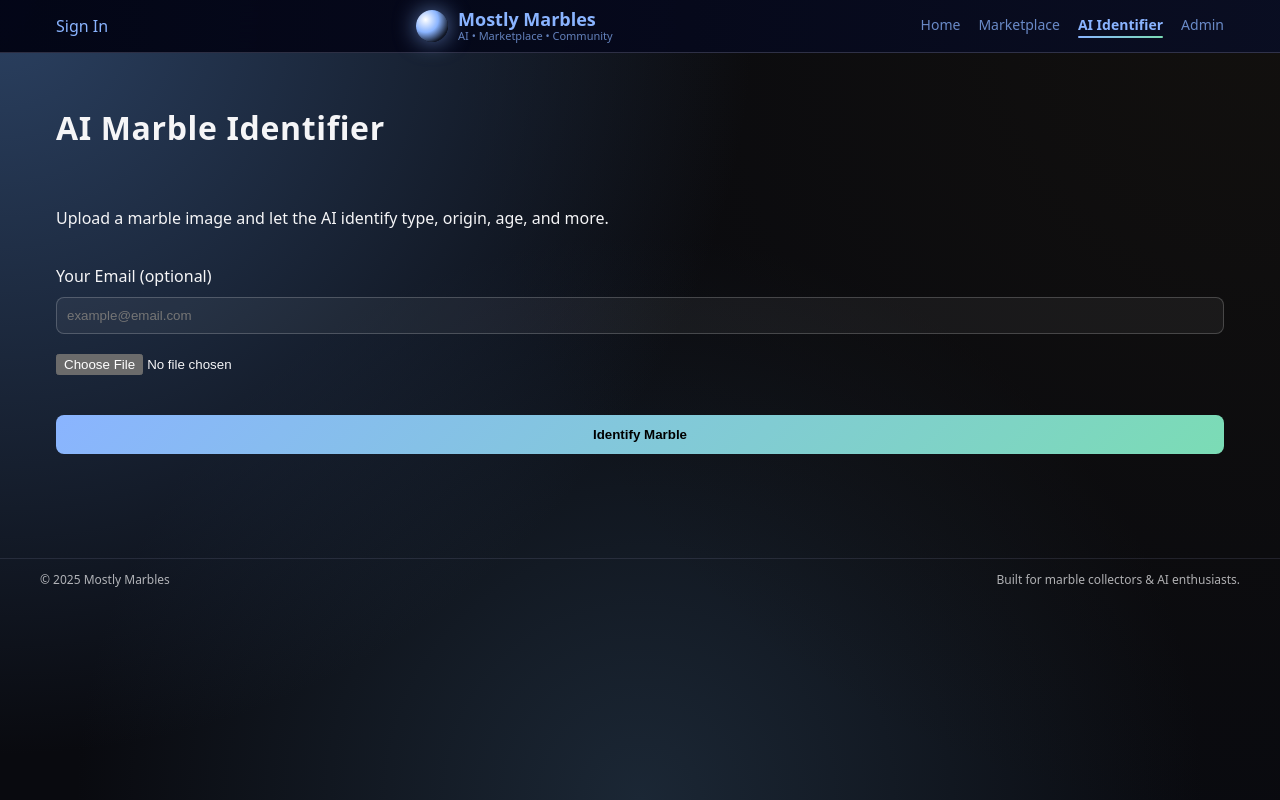
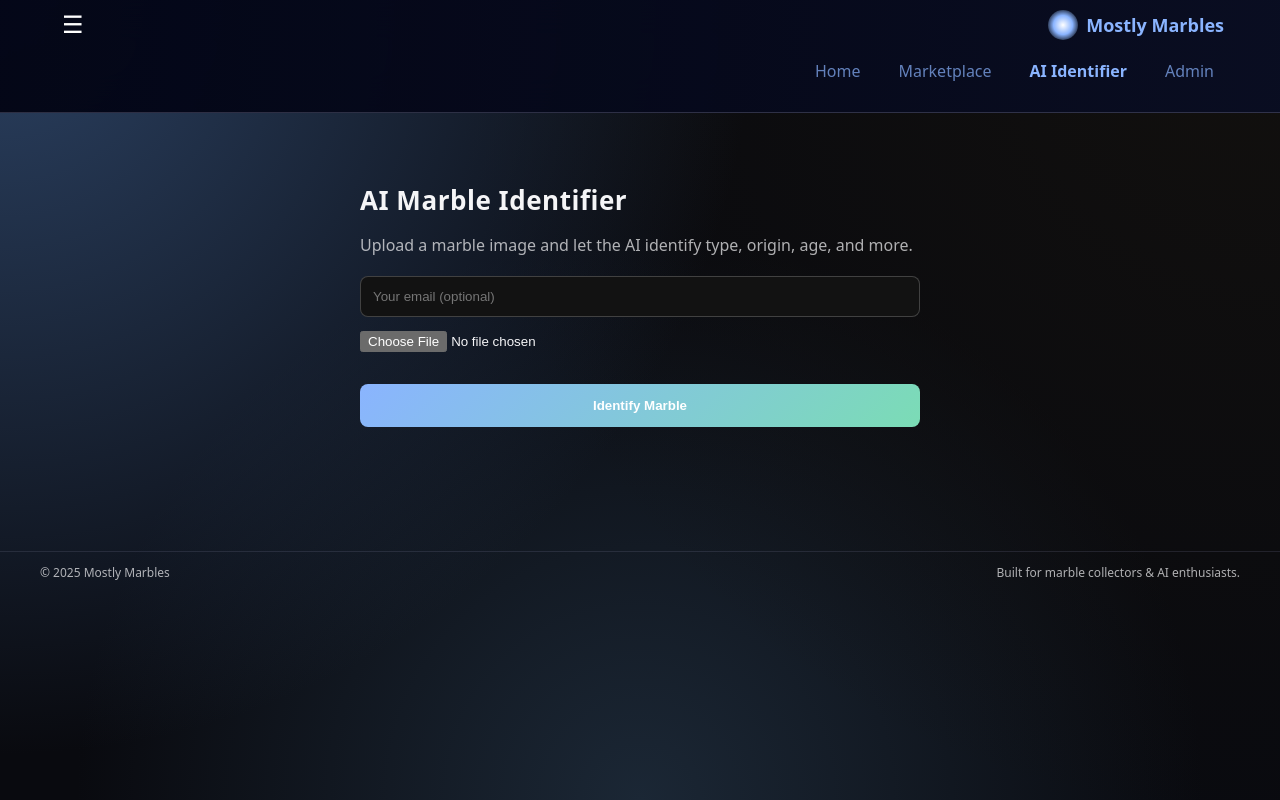
Before and after one commit to FisherAISolutions/Mostly-Marbles, a Next.js app: page /identify in a window 1280 px wide. Built offline with nearby package versions, Linux system fonts and the light colour scheme.

Commit message:
Add global mobile-responsive styling

```diff
--- /dev/null
+++ b/src/app/api/admin/scrape/route.ts
@@ -0,0 +1,45 @@
+import { NextResponse } from "next/server";
+import { supabase } from "@/lib/supabaseClient";
+import { scrapePage } from "@/lib/scrapeSource";
+
+export async function POST(req: Request) {
+  try {
+    const body = await req.json();
+    const { url } = body;
+
+    const scraped = await scrapePage(url);
+    if (!scraped) {
+      return NextResponse.json({ error: "Failed to scrape" }, { status: 500 });
+    }
+
+    const { text, images } = scraped;
+
+    // Insert text into training table
+    await supabase.from("training_samples").insert({
+      description: text,
+      notes: "Auto-imported via scraper",
+      url,
+      image_url: null
+    });
+
+    // Insert images
+    for (const img of images) {
+      await supabase.from("training_samples").insert({
+        description: "Image reference from scraper",
+        notes: "Auto-imported marble-related image",
+        url,
+        image_url: img
+      });
+    }
+
+    return NextResponse.json({
+      message: "Scrape complete",
+      imagesFound: images.length,
+      textLength: text.length
+    });
+
+  } catch (err) {
+    console.error(err);
+    return NextResponse.json({ error: "Server failure" }, { status: 500 });
+  }
+}
--- a/src/app/globals.css
+++ b/src/app/globals.css
@@ -64,3 +64,48 @@ h1, h2, h3 {
   border: 1px solid rgba(138, 180, 255, 0.6);
   background: linear-gradient(120deg, rgba(138,180,255,0.28), rgba(123,220,181,0.1));
 }
+/* ================================
+   MOBILE RESPONSIVE STYLES
+   ================================ */
+
+@media (max-width: 768px) {
+  main {
+    padding: 10px !important;
+  }
+
+  img {
+    max-width: 100%;
+    height: auto;
+  }
+
+  /* Form Inputs */
+  input, textarea, button {
+    width: 100% !important;
+    box-sizing: border-box;
+  }
+
+  /* Admin cards & identifiers */
+  .card {
+    width: 100% !important;
+    margin: 0 auto;
+  }
+}
+
+/* Extra small phones */
+@media (max-width: 480px) {
+  h1 {
+    font-size: 22px !important;
+  }
+
+  h2 {
+    font-size: 18px !important;
+  }
+
+  p, label {
+    font-size: 14px !important;
+  }
+
+  nav {
+    padding: 8px !important;
+  }
+}
--- a/src/app/identify/page.tsx
+++ b/src/app/identify/page.tsx
@@ -36,37 +36,43 @@ export default function IdentifyPage() {
   }
 
   return (
-    <div style={{ display: "grid", gap: 20 }}>
-      <h1>AI Marble Identifier</h1>
-      <p>Upload a marble image and let the AI identify type, origin, age, and more.</p>
+    <div style={{ padding: 20, maxWidth: 600, margin: "0 auto" }}>
+      <h1 style={{ fontSize: 26, fontWeight: 700, marginBottom: 10 }}>
+        AI Marble Identifier
+      </h1>
 
-      <div style={{ display: "grid", gap: 10 }}>
-        <label>Your Email (optional)</label>
+      <p style={{ opacity: 0.7, marginBottom: 20 }}>
+        Upload a marble image and let the AI identify type, origin, age, and more.
+      </p>
+
       <input
         type="email"
+        placeholder="Your email (optional)"
         value={email}
-          placeholder="example@email.com"
         onChange={(e) => setEmail(e.target.value)}
         style={{
-            padding: "10px",
+          width: "100%",
+          padding: 12,
+          marginBottom: 12,
           borderRadius: 8,
-            border: "1px solid rgba(255,255,255,0.2)",
-            background: "rgba(255,255,255,0.05)",
+          border: "1px solid rgba(255,255,255,0.2)"
         }}
       />
-      </div>
 
-      <input type="file" accept="image/*" onChange={onFileChange} />
+      <input
+        type="file"
+        accept="image/*"
+        onChange={onFileChange}
+        style={{ width: "100%", marginBottom: 12 }}
+      />
 
       {file && (
         <img
           src={URL.createObjectURL(file)}
           style={{
-            width: 200,
-            height: 200,
-            objectFit: "cover",
+            width: "100%",
             borderRadius: 12,
-            marginTop: 10,
+            marginTop: 10
           }}
         />
       )}
@@ -75,23 +81,17 @@ export default function IdentifyPage() {
         onClick={identify}
         disabled={loading}
         style={{
+          width: "100%",
           marginTop: 20,
-          padding: "12px 20px",
+          padding: 14,
           borderRadius: 8,
-          background: loading
-            ? "gray"
-            : "linear-gradient(135deg, #8ab4ff, #7bdcb5)",
+          background: loading ? "gray" : "linear-gradient(135deg,#8ab4ff,#7bdcb5)",
           border: "none",
-          fontWeight: 600,
-          color: "#000",
+          fontWeight: 600
         }}
       >
         {loading ? "Analyzing..." : "Identify Marble"}
       </button>
-
-      {loading && (
-        <p style={{ opacity: 0.7 }}>The AI is analyzing your image...</p>
-      )}
 
       {result && (
         <div
@@ -100,11 +100,14 @@ export default function IdentifyPage() {
             padding: 20,
             background: "rgba(255,255,255,0.05)",
             borderRadius: 12,
-            whiteSpace: "pre-wrap",
+            whiteSpace: "pre-line",
+            overflowWrap: "break-word"
           }}
         >
           <h2>Result:</h2>
-          <pre>{JSON.stringify(result, null, 2)}</pre>
+          <pre style={{ whiteSpace: "pre-wrap" }}>
+            {JSON.stringify(result, null, 2)}
+          </pre>
         </div>
       )}
     </div>
--- a/src/components/Navbar.tsx
+++ b/src/components/Navbar.tsx
@@ -2,6 +2,7 @@
 
 import Link from "next/link";
 import { usePathname } from "next/navigation";
+import { useState } from "react";
 
 const links = [
   { href: "/", label: "Home" },
@@ -12,17 +13,15 @@ const links = [
 
 export default function Navbar() {
   const pathname = usePathname();
+  const [open, setOpen] = useState(false);
+
   return (
     <nav
       style={{
-        position: "sticky",
-        top: 0,
-        zIndex: 40,
         borderBottom: "1px solid rgba(120,120,150,0.35)",
         padding: "10px 0",
         backdropFilter: "blur(18px)",
-        background:
-          "linear-gradient(to right, rgba(2,4,20,0.96), rgba(10,14,35,0.96))"
+        background: "linear-gradient(to right, rgba(2,4,20,.95), rgba(10,14,35,.95))"
       }}
     >
       <div
@@ -32,62 +31,102 @@ export default function Navbar() {
           display: "flex",
           alignItems: "center",
           justifyContent: "space-between",
-          gap: 24,
           padding: "0 16px"
         }}
       >
-        <Link href="/auth">Sign In</Link>
-        <Link href="/" style={{ display: "flex", alignItems: "center", gap: 10 }}>
+        {/* Mobile Toggle */}
+        <button
+          onClick={() => setOpen(!open)}
+          style={{
+            display: "block",
+            background: "none",
+            border: "none",
+            fontSize: 24,
+            color: "white"
+          }}
+          className="mobile-menu-button"
+        >
+          ☰
+        </button>
+
+        {/* Logo */}
+        <Link href="/" style={{ display: "flex", alignItems: "center", gap: 8 }}>
           <div
             style={{
-              width: 32,
-              height: 32,
+              width: 30,
+              height: 30,
               borderRadius: "999px",
-              background:
-                "radial-gradient(circle at 30% 30%, #ffffff, #8ab4ff 40%, #121827 75%)",
-              boxShadow: "0 0 22px rgba(138,180,255,0.65)"
+              background: "radial-gradient(circle, #fff, #8ab4ff 45%, #121827 80%)"
             }}
-          />
-          <div style={{ display: "flex", flexDirection: "column", lineHeight: 1.1 }}>
+          ></div>
           <span style={{ fontWeight: 700, fontSize: 18 }}>Mostly Marbles</span>
-            <span style={{ fontSize: 11, opacity: 0.7 }}>AI • Marketplace • Community</span>
+        </Link>
       </div>
+
+      {/* MOBILE NAV */}
+      {open && (
+        <div
+          style={{
+            display: "flex",
+            flexDirection: "column",
+            padding: 16,
+            background: "rgba(0,0,0,0.6)"
+          }}
+          className="mobile-nav"
+        >
+          {links.map((l) => (
+            <Link
+              key={l.href}
+              href={l.href}
+              onClick={() => setOpen(false)}
+              style={{
+                padding: "10px 0",
+                borderBottom: "1px solid rgba(255,255,255,0.15)",
+                color: pathname === l.href ? "#8ab4ff" : "white",
+                fontWeight: pathname === l.href ? 700 : 400
+              }}
+            >
+              {l.label}
             </Link>
+          ))}
+        </div>
+      )}
 
-        <div style={{ display: "flex", alignItems: "center", gap: 18, fontSize: 14 }}>
-          {links.map((l) => {
-            const active = pathname === l.href;
-            return (
+      {/* DESKTOP LINKS */}
+      <div
+        className="desktop-links"
+        style={{
+          display: "none",
+          maxWidth: 1200,
+          margin: "0 auto",
+          padding: "10px 16px",
+          justifyContent: "flex-end",
+          gap: 18
+        }}
+      >
+        {links.map((l) => (
           <Link
             key={l.href}
             href={l.href}
             style={{
               position: "relative",
-                  paddingBottom: 4,
-                  fontWeight: active ? 600 : 400,
-                  opacity: active ? 1 : 0.75
+              padding: "10px",
+              fontWeight: pathname === l.href ? 700 : 400,
+              opacity: pathname === l.href ? 1 : 0.7
             }}
           >
             {l.label}
-                {active && (
-                  <span
-                    style={{
-                      position: "absolute",
-                      left: 0,
-                      bottom: 0,
-                      height: 2,
-                      width: "100%",
-                      borderRadius: 999,
-                      background:
-                        "linear-gradient(90deg, #8ab4ff, #7bdcb5)"
-                    }}
-                  />
-                )}
           </Link>
-            );
-          })}
+        ))}
       </div>
-      </div>
+
+      <style>{`
+        @media (min-width: 768px) {
+          .mobile-menu-button { display: none; }
+          .mobile-nav { display: none !important; }
+          .desktop-links { display: flex !important; }
+        }
+      `}</style>
     </nav>
   );
 }
--- a/src/lib/scrapeSource.ts
+++ b/src/lib/scrapeSource.ts
@@ -1,19 +1,42 @@
-export async function scrapeURL(url: string) {
+export async function scrapePage(url: string) {
   try {
     const res = await fetch(url);
     const html = await res.text();
 
-    // Simple extractor: remove HTML tags & keep readable text
+    // Extract text content (strips scripts/styles/tags)
     const text = html
-      .replace(/<script[^>]*>([\s\S]*?)<\/script>/gi, "")
-      .replace(/<style[^>]*>([\s\S]*?)<\/style>/gi, "")
-      .replace(/<\/?[^>]+(>|$)/g, "")
+      .replace(/<script[^>]*>[\s\S]*?<\/script>/gi, "")
+      .replace(/<style[^>]*>[\s\S]*?<\/style>/gi, "")
+      .replace(/<\/?[^>]+(>|$)/g, " ")
       .replace(/\s+/g, " ")
       .trim();
 
-    return text;
-  } catch (e) {
-    console.error("Scrape failed:", e);
+    // Simple image extraction
+    const imgRegex = /<img[^>]+src="([^">]+)"/gi;
+    let match;
+    const images: string[] = [];
+
+    while ((match = imgRegex.exec(html))) {
+      const src = match[1];
+
+      // Ignore very small images (icons, logos)
+      if (src.includes("logo") || src.includes("icon") || src.endsWith(".svg")) continue;
+
+      // Require the image path to have marble-related hints
+      if (
+        src.toLowerCase().includes("marble") ||
+        src.toLowerCase().includes("pontil") ||
+        src.toLowerCase().includes("swirl") ||
+        src.toLowerCase().includes("glass")
+      ) {
+        images.push(src.startsWith("http") ? src : new URL(src, url).toString());
+      }
+    }
+
+    return { text, images };
+
+  } catch (err) {
+    console.error("Scrape failed:", err);
     return null;
   }
 }
```
Also changed, not shown: src/app/admin/sources/page.tsx (+27 -1 lines). Lines whose indentation alone changed are shown as unchanged.
